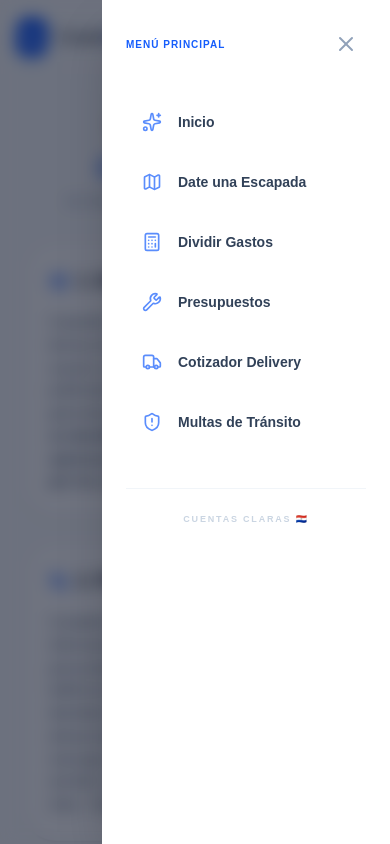
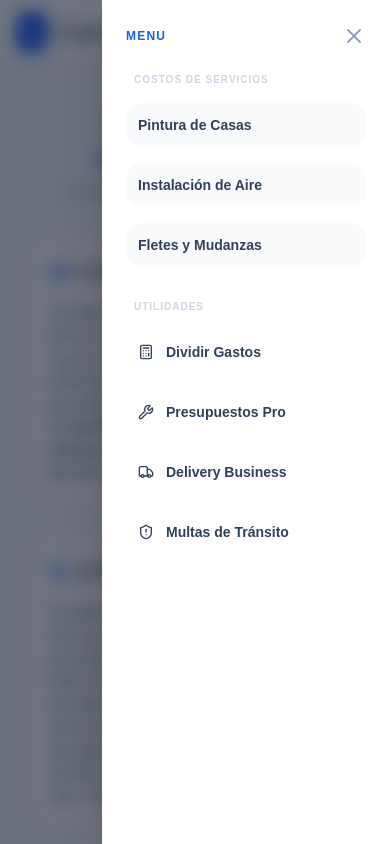
Before and after one commit to Schrammpy/cuanto-es, a Next.js app: page /legal in a window 390 px wide. Both pictures are taken after a click on the button 353 px from the left and 37 px from the top of the page. Shown: the top 844 px of the page. Built offline with nearby package versions, Linux system fonts and the light colour scheme.

Commit message:
Migrando de mobile a Responsive

```diff
--- a/app/page.tsx
+++ b/app/page.tsx
@@ -2,89 +2,98 @@
 import React from 'react';
 import Link from 'next/link';
 import BenefitList from '@/components/BenefitList';
-import { Calculator, Wrench, ShieldAlert, Sparkles, ChevronRight, Truck, Map as MapIcon } from 'lucide-react';
+import Footer from '@/components/Footer';
+import { Search, Sparkles, ChevronRight, Calculator, Wrench, ShieldAlert, Truck, Paintbucket, Wind, Package } from 'lucide-react';
 
-export default function HomePage() {
-  const tools = [
-    {
-    name: 'Date una Escapada',
-    desc: '¿Hasta dónde llegás con tu presupuesto? Encontrá tu destino ideal.',
-    icon: <MapIcon className="w-6 h-6 text-emerald-600" />,
-    href: '/escapadas',
-    color: 'bg-emerald-50',
-    isNew: true // Podemos usar esto para un badge de "NUEVO"
-    },
-    {
-      name: 'Dividir Gastos',
-      desc: 'Para el asado, el fútbol o la cena entre amigos.',
-      icon: <Calculator className="w-6 h-6 text-blue-600" />,
-      href: '/divisor',
-      color: 'bg-blue-50',
-    },
-    {
-      name: 'Presupuestos',
-      desc: 'Genera Presupuestos Pro para tus clientes de forma sencilla.',
-      icon: <Wrench className="w-6 h-6 text-orange-600" />,
-      href: '/presupuesto',
-      color: 'bg-orange-50',
-    },
-     {
-    name: 'Delivery Automático',
-    desc: 'Emprendedores: Coticen envíos sin pedir ubicación por WhatsApp.',
-    icon: <Truck className="w-6 h-6 text-emerald-600" />,
-    href: '/delivery/crear', // Lleva a que el vendedor cree su link
-    color: 'bg-emerald-50',
-    },
-    {
-      name: 'Multas Py',
-      desc: 'Conocé los costos de infracciones de tránsito.',
-      icon: <ShieldAlert className="w-6 h-6 text-red-600" />,
-      href: '/multas',
-      color: 'bg-red-50',
-    }
+export default function Home() {
+  const categories = [
+    { name: 'Pintura', icon: <Paintbucket />, color: 'bg-orange-500', href: '/servicios/pintura' },
+    { name: 'Aire Ac.', icon: <Wind />, color: 'bg-blue-400', href: '/servicios/aire' },
+    { name: 'Mudanzas', icon: <Package />, color: 'bg-emerald-500', href: '/servicios/fletes' },
   ];
 
   return (
-    <main className="min-h-screen bg-[#F8FAFC] p-4 flex flex-col items-center">
-      <div className="max-w-md w-full space-y-8 pt-4">
+    <main className="min-h-screen bg-white">
+      {/* HERO SECTION */}
+      <section className="bg-slate-900 py-16 md:py-24 px-4 text-center relative overflow-hidden">
+        <div className="absolute top-0 left-0 w-full h-full opacity-10 pointer-events-none">
+          <div className="absolute top-0 left-1/4 w-64 h-64 bg-blue-500 rounded-full blur-[100px] animate-pulse"></div>
+          <div className="absolute bottom-0 right-1/4 w-96 h-96 bg-blue-600 rounded-full blur-[120px] animate-pulse delay-700"></div>
+        </div>
 
-        {/* HERO SECTION */}
-        <section className="text-center space-y-2">
-            <div className="inline-flex items-center gap-2 bg-blue-100 text-blue-700 px-3 py-1 rounded-full text-[10px] font-black uppercase tracking-widest animate-pulse">
-                <Sparkles className="w-3 h-3" /> ¡Nuevas herramientas!
+        <div className="max-w-4xl mx-auto relative z-10 space-y-6">
+          <h1 className="text-4xl md:text-6xl font-[900] text-white tracking-tighter leading-none">
+            ¿Cuánto cuesta esto <br/> en <span className="text-blue-500 italic">Paraguay?</span>
+          </h1>
+          <p className="text-slate-400 text-sm md:text-lg font-medium max-w-2xl mx-auto leading-relaxed">
+            Precios actualizados de servicios, construcción y trámites. Calculá tu presupuesto y conectá con profesionales.
+          </p>
+
+          {/* BUSCADOR TIPO GOOGLE */}
+          <div className="max-w-2xl mx-auto bg-white p-2 rounded-2xl md:rounded-full shadow-2xl flex flex-col md:flex-row items-center gap-2">
+            <div className="flex items-center flex-1 px-4 gap-3 w-full">
+              <Search className="w-5 h-5 text-slate-400" />
+              <input
+                placeholder="Ej: Pintar una pieza de 4x4..."
+                className="w-full py-3 outline-none text-slate-700 font-bold"
+              />
             </div>
-            <h1 className="text-3xl font-[900] text-slate-800 tracking-tighter">
-                ¿Qué vamos a <br/> <span className="text-blue-600 italic">calcular hoy?</span>
-            </h1>
-            <p className="text-xs font-medium text-slate-400 px-8 leading-relaxed">
-                Elegí la herramienta que necesitás. Rápido, gratis y fácil de compartir.
-            </p>
+            <button className="w-full md:w-auto bg-blue-600 text-white px-8 py-3 rounded-xl md:rounded-full font-black text-xs uppercase tracking-widest active:scale-95 transition-all">
+              Consultar
+            </button>
+          </div>
+        </div>
       </section>
 
-        {/* GRID DE HERRAMIENTAS */}
-        <div className="grid grid-cols-1 gap-4">
-            {tools.map((tool, i) => (
-                <Link
-                    key={i}
-                    href={tool.href}
-                    className="group bg-white p-5 rounded-[2rem] border border-slate-100 shadow-sm flex items-center gap-5 active:scale-95 transition-all hover:border-blue-200"
-                >
-                    <div className={`${tool.color} p-4 rounded-2xl shrink-0 group-hover:scale-110 transition-transform`}>
-                        {tool.icon}
+      {/* CATEGORÍAS RÁPIDAS */}
+      <section className="max-w-7xl mx-auto px-4 -mt-8 relative z-20">
+        <div className="grid grid-cols-3 md:grid-cols-6 gap-3 md:gap-6">
+          {categories.map((cat, i) => (
+            <Link key={i} href={cat.href} className="bg-white p-4 md:p-6 rounded-[2rem] shadow-xl border border-slate-50 flex flex-col items-center gap-3 hover:translate-y-[-5px] transition-all">
+              <div className={`${cat.color} p-3 rounded-2xl text-white`}>
+                {React.cloneElement(cat.icon as React.ReactElement, { className: 'w-6 h-6' })}
               </div>
-                    <div className="flex-1">
-                        <h3 className="font-[800] text-slate-800 text-sm uppercase tracking-tight">{tool.name}</h3>
-                        <p className="text-[11px] text-slate-400 font-medium leading-tight mt-1">{tool.desc}</p>
-                    </div>
-                    <ChevronRight className="w-5 h-5 text-slate-200 group-hover:text-blue-400 transition-colors" />
+              <span className="text-[10px] md:text-xs font-black text-slate-700 uppercase tracking-tight">{cat.name}</span>
             </Link>
           ))}
         </div>
+      </section>
 
-        {/* SECCIÓN DE BENEFICIOS (Para mantener el enganche diario) */}
+      {/* SECCIÓN DE HERRAMIENTAS ACTUALES */}
+      <section className="max-w-7xl mx-auto px-4 py-20 grid md:grid-cols-2 gap-12 items-center">
+        <div>
+          <h2 className="text-3xl font-[900] text-slate-800 tracking-tighter leading-none mb-4 uppercase">
+            Herramientas de <br/> <span className="text-blue-600 italic">uso diario</span>
+          </h2>
+          <p className="text-slate-500 text-sm font-medium leading-relaxed mb-8">
+            Las soluciones rápidas que ya conocés, ahora integradas en un solo lugar. Gratis y sin descargar apps.
+          </p>
+          <div className="grid gap-4">
+            {[
+              { name: 'Divisor de Gastos', href: '/divisor', icon: <Calculator className="text-blue-600" /> },
+              { name: 'Multas de Tránsito', href: '/multas', icon: <ShieldAlert className="text-red-600" /> },
+              { name: 'SaaS para Delivery', href: '/delivery/crear', icon: <Truck className="text-emerald-600" /> },
+            ].map(tool => (
+              <Link key={tool.href} href={tool.href} className="bg-slate-50 p-4 rounded-2xl flex items-center justify-between hover:bg-blue-50 transition-colors group">
+                <div className="flex items-center gap-4">
+                  {tool.icon}
+                  <span className="font-bold text-slate-700">{tool.name}</span>
+                </div>
+                <ChevronRight className="w-5 h-5 text-slate-300 group-hover:text-blue-600 transition-colors" />
+              </Link>
+            ))}
+          </div>
+        </div>
+        <div className="hidden md:block bg-blue-600 rounded-[3rem] h-[400px] shadow-2xl shadow-blue-200">
+           {/* Aquí podrías poner una imagen o mockup de la web en mobile */}
+        </div>
+      </section>
+
+      <div className="max-w-4xl mx-auto">
         <BenefitList />
+      </div>
 
-      </div>
+      <Footer />
     </main>
   );
 }
--- a/components/Navbar.tsx
+++ b/components/Navbar.tsx
@@ -1,8 +1,7 @@
 'use client';
 import React, { useState } from 'react';
 import { usePathname } from 'next/navigation';
-// 1. Le ponemos un alias a Map -> MapIcon para evitar el choque con HTML
-import { Menu, X, Sparkles, Calculator, Wrench, ShieldAlert, Truck, Map as MapIcon } from 'lucide-react';
+import { Menu, X, Calculator, Wrench, ShieldAlert, Truck, ChevronDown,Search, LayoutGrid } from 'lucide-react';
 import Link from 'next/link';
 
 export default function Navbar() {
@@ -11,65 +10,100 @@ export default function Navbar() {
 
   if (pathname.startsWith('/muro')) return null;
 
-  const menuItems = [
-    { name: 'Inicio', icon: <Sparkles className="w-5 h-5" />, href: '/' },
-    // 2. Usamos el alias MapIcon aquí
-    { name: 'Date una Escapada', icon: <MapIcon className="w-5 h-5" />, href: '/escapadas' },
-    { name: 'Dividir Gastos', icon: <Calculator className="w-5 h-5" />, href: '/divisor' },
-    { name: 'Presupuestos', icon: <Wrench className="w-5 h-5" />, href: '/presupuesto' },
-    { name: 'Cotizador Delivery', icon: <Truck className="w-5 h-5" />, href: '/delivery/crear' },
-    { name: 'Multas de Tránsito', icon: <ShieldAlert className="w-5 h-5" />, href: '/multas' },
+  const services = [
+    { name: 'Pintura de Casas', href: '/servicios/pintura' },
+    { name: 'Instalación de Aire', href: '/servicios/aire' },
+    { name: 'Fletes y Mudanzas', href: '/servicios/fletes' },
   ];
+
+  const tools = [
+    { name: 'Dividir Gastos', icon: <Calculator className="w-4 h-4" />, href: '/divisor' },
+    { name: 'Presupuestos Pro', icon: <Wrench className="w-4 h-4" />, href: '/presupuesto' },
+    { name: 'Delivery Business', icon: <Truck className="w-4 h-4" />, href: '/delivery/crear' },
+  ];
+
   return (
-    <>
-      <nav className="flex items-center justify-between px-4 py-4 max-w-md mx-auto w-full sticky top-0 bg-[#F8FAFC]/80 backdrop-blur-md z-[150]">
-        <Link href="/" className="flex items-center gap-2">
-            <div className="bg-blue-600 p-2 rounded-xl rotate-3 shadow-lg shadow-blue-100">
-                <span className="text-white font-black text-[10px]">Gs.</span>
+    <nav className="sticky top-0 z-[150] bg-white border-b border-slate-100 shadow-sm">
+      <div className="max-w-7xl mx-auto px-4 h-16 flex items-center justify-between">
+
+        {/* LOGO */}
+        <Link href="/" className="flex items-center gap-2 shrink-0">
+          <div className="bg-blue-600 p-2 rounded-xl rotate-3 shadow-lg shadow-blue-100">
+            <span className="text-white font-black text-[10px]">Gs.</span>
+          </div>
+          <div className="flex items-baseline">
+            <span className="font-[400] text-slate-800 tracking-tighter text-xl">Cuanto</span>
+            <span className="font-[900] text-blue-600 tracking-tighter text-xl">Es</span>
+            <span className="hidden md:block text-[10px] font-bold text-slate-300 ml-1 uppercase tracking-widest">Paraguay</span>
+          </div>
+        </Link>
+
+        {/* MENÚ DESKTOP (PC) */}
+        <div className="hidden md:flex items-center gap-8">
+          <div className="relative group">
+            <button className="flex items-center gap-1 text-sm font-bold text-slate-600 hover:text-blue-600 transition-colors">
+              Servicios <ChevronDown className="w-4 h-4" />
+            </button>
+            <div className="absolute top-full -left-4 pt-2 hidden group-hover:block w-48">
+              <div className="bg-white border border-slate-100 shadow-xl rounded-2xl p-2">
+                {services.map(s => (
+                  <Link key={s.href} href={s.href} className="block p-3 text-xs font-bold text-slate-500 hover:bg-blue-50 hover:text-blue-600 rounded-xl transition-all">
+                    {s.name}
+                  </Link>
+                ))}
+              </div>
             </div>
-            <div className="flex items-baseline">
-                <span className="font-[400] text-slate-800 tracking-tighter text-lg">Cuanto</span>
-                <span className="font-[900] text-blue-600 tracking-tighter text-lg">Es</span>
+          </div>
+
+          <div className="relative group">
+            <button className="flex items-center gap-1 text-sm font-bold text-slate-600 hover:text-blue-600 transition-colors">
+              Herramientas <ChevronDown className="w-4 h-4" />
+            </button>
+            <div className="absolute top-full -left-4 pt-2 hidden group-hover:block w-56">
+              <div className="bg-white border border-slate-100 shadow-xl rounded-2xl p-2">
+                {tools.map(t => (
+                  <Link key={t.href} href={t.href} className="flex items-center gap-3 p-3 text-xs font-bold text-slate-500 hover:bg-blue-50 hover:text-blue-600 rounded-xl transition-all">
+                    {t.icon} {t.name}
+                  </Link>
+                ))}
+              </div>
             </div>
-        </Link>
-        <button onClick={() => setIsOpen(true)} className="p-2 bg-white rounded-xl shadow-sm border border-slate-100 active:scale-90 transition-all">
-          <Menu className="w-6 h-6 text-slate-600" />
+          </div>
+
+          <Link href="/multas" className="text-sm font-bold text-slate-600 hover:text-blue-600 transition-colors">Multas Py</Link>
+        </div>
+
+        {/* BOTÓN MÓVIL */}
+        <button onClick={() => setIsOpen(true)} className="md:hidden p-2 bg-slate-50 rounded-xl text-slate-600">
+          <Menu className="w-6 h-6" />
         </button>
-      </nav>
+      </div>
 
-      {/* Menú Lateral */}
-      <div className={`fixed inset-0 z-[200] transition-all duration-300 ${isOpen ? 'visible' : 'invisible'}`}>
-        <div
-            className={`absolute inset-0 bg-slate-900/60 backdrop-blur-sm transition-opacity ${isOpen ? 'opacity-100' : 'opacity-0'}`}
-            onClick={() => setIsOpen(false)}
-        ></div>
+      {/* MENÚ LATERAL MOBILE */}
+      <div className={`fixed inset-0 z-[200] md:hidden transition-all duration-300 ${isOpen ? 'visible' : 'invisible'}`}>
+        <div className={`absolute inset-0 bg-slate-900/60 backdrop-blur-sm transition-opacity ${isOpen ? 'opacity-100' : 'opacity-0'}`} onClick={() => setIsOpen(false)}></div>
         <div className={`absolute right-0 top-0 h-full w-72 bg-white shadow-2xl transition-transform duration-300 ${isOpen ? 'translate-x-0' : 'translate-x-full'}`}>
-          <div className="p-6">
-            <div className="flex justify-between items-center mb-8">
-              <span className="font-black text-blue-600 uppercase tracking-widest text-[10px]">Menú Principal</span>
-              <button onClick={() => setIsOpen(false)} className="p-2 hover:bg-slate-100 rounded-full transition-colors">
-                <X className="w-6 h-6 text-slate-400" />
-              </button>
+          <div className="p-6 space-y-6">
+            <div className="flex justify-between items-center">
+              <span className="font-black text-blue-600 text-xs uppercase tracking-widest">Menu</span>
+              <button onClick={() => setIsOpen(false)}><X className="w-6 h-6 text-slate-400" /></button>
             </div>
-            <div className="space-y-2">
-              {menuItems.map((item, i) => (
-                <Link
-                  key={i}
-                  href={item.href}
-                  onClick={() => setIsOpen(false)}
-                  className="flex items-center gap-4 p-4 rounded-2xl font-bold text-sm text-slate-700 hover:bg-blue-50 hover:text-blue-600 transition-all active:scale-95"
-                >
-                  <div className="text-blue-600 opacity-70">{item.icon}</div>
-                  {item.name}
-                </Link>
+
+            <div className="space-y-4">
+              <p className="text-[10px] font-black text-slate-300 uppercase tracking-widest px-2">Costos de Servicios</p>
+              {services.map(s => (
+                <Link key={s.href} href={s.href} onClick={() => setIsOpen(false)} className="block p-3 bg-slate-50 rounded-2xl font-bold text-sm text-slate-700">{s.name}</Link>
               ))}
-            </div>
-            <div className="mt-10 pt-6 border-t border-slate-100 text-center text-slate-300">
-                <p className="text-[9px] font-bold uppercase tracking-[0.2em]">Cuentas Claras 🇵🇾</p>
+
+              <p className="text-[10px] font-black text-slate-300 uppercase tracking-widest px-2 pt-4">Utilidades</p>
+              {tools.map(t => (
+                <Link key={t.href} href={t.href} onClick={() => setIsOpen(false)} className="flex items-center gap-3 p-3 text-sm font-bold text-slate-700">{t.icon} {t.name}</Link>
+              ))}
+              <Link href="/multas" onClick={() => setIsOpen(false)} className="flex items-center gap-3 p-3 text-sm font-bold text-slate-700"><ShieldAlert className="w-4 h-4" /> Multas de Tránsito</Link>
             </div>
           </div>
         </div>
       </div>
-    </>
+    </nav>
   );
 }
```
Lines whose indentation alone changed are shown as unchanged.
